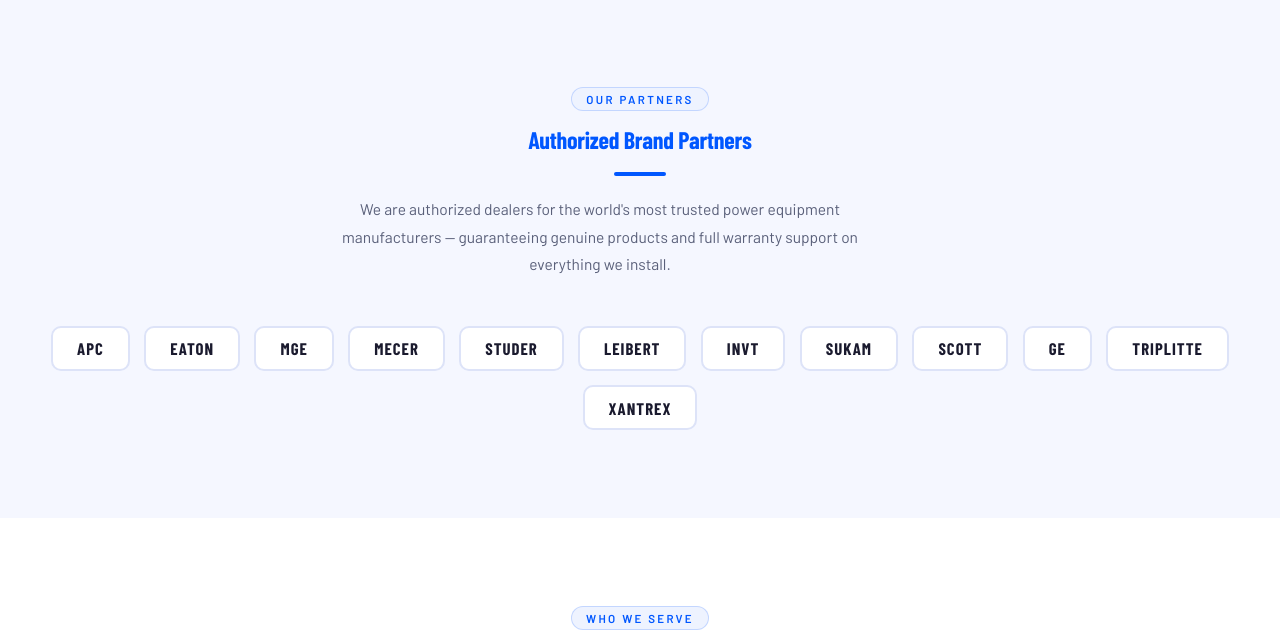
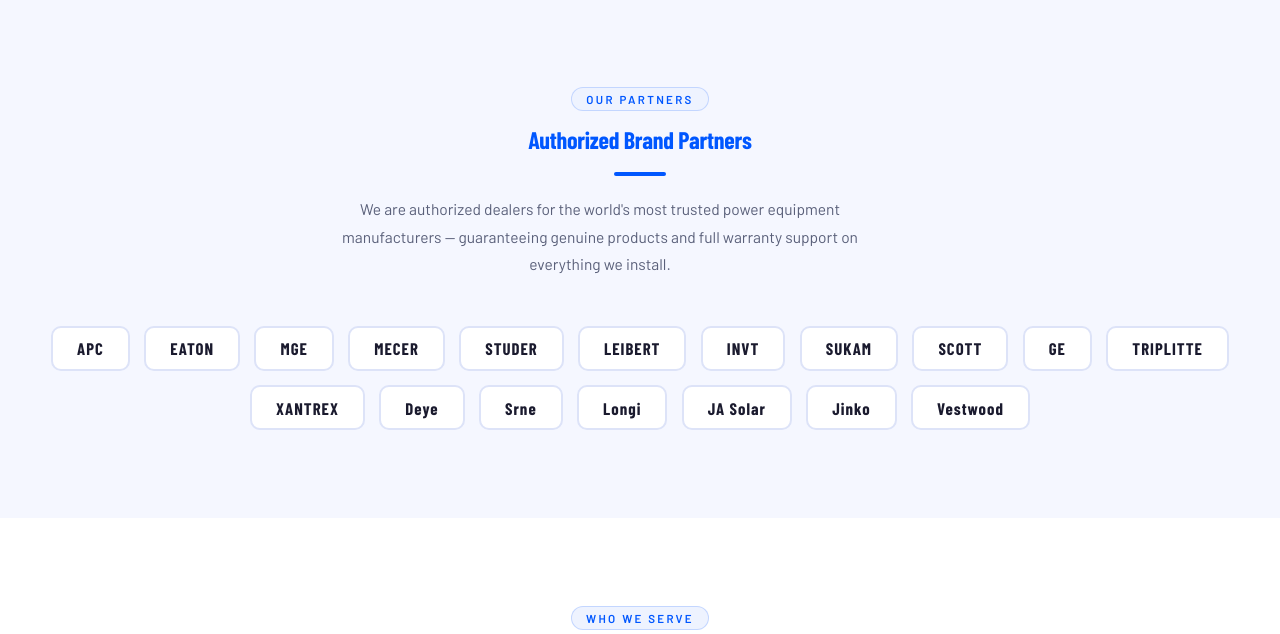
Before and after one commit to Kisambohanningtone/PowerGeekz, a Flask app: page /about in a window 1280 px wide. Shown: the part 5018-5652 px from the top of the page. Run offline with Flask 3, Linux system fonts and the light colour scheme; some web fonts are replaced.

Commit message:
Updated About page

```diff
--- a/templates/about.html
+++ b/templates/about.html
@@ -440,6 +440,12 @@
       <div class="brand-chip">GE</div>
       <div class="brand-chip">TRIPLITTE</div>
       <div class="brand-chip">XANTREX</div>
+      <div class="brand-chip">Deye</div>
+      <div class="brand-chip">Srne</div>
+      <div class="brand-chip">Longi</div>
+      <div class="brand-chip">JA Solar</div>
+      <div class="brand-chip">Jinko</div>
+      <div class="brand-chip">Vestwood</div>
     </div>
   </div>
 </section>
```
